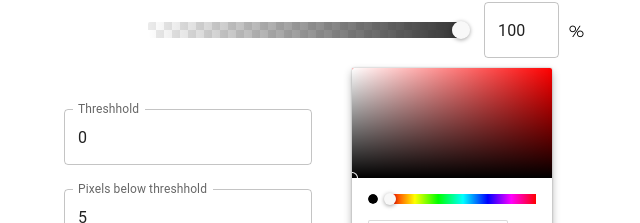
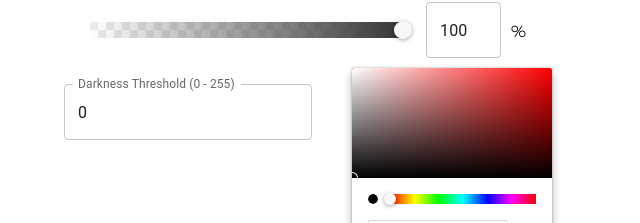
Before and after one commit to Pav-Denchev/xor-demo, a React (Create React App) app: page / in a window 1280 px wide. Shown: the part 729-952 px from the top of the page, without its empty margins (332-972 px from the left). Built offline with nearby package versions, Linux system fonts and the light colour scheme.

Commit message:
Remove pixels below threshold field

```diff
--- a/src/AppContainer.js
+++ b/src/AppContainer.js
@@ -13,7 +13,7 @@ export class AppContainer extends React.Component {
         super(props);
         this.fileChangedHandler = this.fileChangedHandler.bind(this);
         this.state = {
-            threshhold: 0,
+            threshold: 0,
             letters: [],
             backgroundImage: null,
             loading: false,
@@ -21,7 +21,7 @@ export class AppContainer extends React.Component {
             opacity: 1,
             opacityInputValue: 100,
             color: { hex: '#000000', rgb: { r: 0, g: 0, b: 0 } },
-            minPixelsBelowThreshhold: 5,
+            minPixelsBelowThreshold: 1,
             blockedCells: 0,
         };
     }
@@ -96,7 +96,7 @@ export class AppContainer extends React.Component {
         };
     };
 
-    blockCellsBelowThreshhold = async () => {
+    blockCellsBelowThreshold = async () => {
         return new Promise(async (resolve, reject) => {
             const imageHtml = document.querySelector(".image");
             const image1Html = document.querySelector(".image1");
@@ -126,11 +126,11 @@ export class AppContainer extends React.Component {
                 for (var h = 0; h < newLetters.length; h++) {
                     newLetters[h] = new Array(24);
                 }
-                let minPixelsBelowThreshhold;
-                if (!this.state.minPixelsBelowThreshhold) {
-                    minPixelsBelowThreshhold = 5;
+                let minPixelsBelowThreshold;
+                if (!this.state.minPixelsBelowThreshold) {
+                    minPixelsBelowThreshold = 1;
                 } else {
-                    minPixelsBelowThreshhold = this.state.minPixelsBelowThreshhold;
+                    minPixelsBelowThreshold = this.state.minPixelsBelowThreshold;
                 }
                 const height = 650;
                 const width = 500;
@@ -176,8 +176,8 @@ export class AppContainer extends React.Component {
 
                 for (let row = 0; row < 24; row++) {
                     for (let col = 0; col < 24; col++) {
-                        let belowThreshhold = false;
-                        let pixelsBelowThreshhold = 0;
+                        let belowThreshold = false;
+                        let pixelsBelowThreshold = 0;
                         let darkestPixel = {
                             row,
                             col,
@@ -213,12 +213,12 @@ export class AppContainer extends React.Component {
                                     }
                                 }
 
-                                if (grayscale <= parseFloat(this.state.threshhold)) {
-                                    pixelsBelowThreshhold++;
+                                if (grayscale <= parseFloat(this.state.threshold)) {
+                                    pixelsBelowThreshold++;
                                 }
 
-                                if (pixelsBelowThreshhold >= minPixelsBelowThreshhold) {
-                                    belowThreshhold = true;
+                                if (pixelsBelowThreshold >= minPixelsBelowThreshold) {
+                                    belowThreshold = true;
                                     newLetters[row][col] = '~';
                                     blockedCells++;
                                     break;
@@ -226,7 +226,7 @@ export class AppContainer extends React.Component {
                                     newLetters[row][col] = this.state.letters[row][col];
                                 }
                             }
-                            if (belowThreshhold) {
+                            if (belowThreshold) {
                                 break;
                             }
                         }
@@ -356,7 +356,7 @@ export class AppContainer extends React.Component {
                         </div>
                     </div>
                 </div>
-                <div style={{ display: 'flex', alignItems: 'center', width: '25%', marginTop: '10px' }}>
+                <div style={{ display: 'flex', alignItems: 'center', marginTop: '10px' }}>
                     <div style={{ position: 'relative', width: '316px', height: '16px' }}>
                         <AlphaPicker
                             color={{ h: 250, s: 0, l: 0.2, a: this.state.opacity }}
@@ -378,36 +378,18 @@ export class AppContainer extends React.Component {
                         <span style={{ marginLeft: 10 }}>%</span>
                     </div>
                 </div>
-                <div style={{ display: 'flex', alignItems: 'center', marginTop: '10px', marginBottom: '10px' }}>
+                <div style={{ display: 'flex', marginTop: '10px', marginBottom: '10px' }}>
                     <div style={{ display: 'flex', flexDirection: 'column', alignItems: 'center' }}>
                         <TextField
                             margin='normal'
                             type="number"
                             id="outlined-basic"
-                            label="Threshhold"
+                            label="Darkness Threshold (0 - 255)"
                             variant="outlined"
-                            value={this.state.threshhold}
+                            value={this.state.threshold}
                             onChange={(event) => {
                                 if (event.target.value >= 0 && event.target.value <= 255) {
-                                    this.setState({ threshhold: event.target.value });
-                                }
-                            }}
-                        />
-                        <TextField
-                            margin='normal'
-                            type="number"
-                            id="outlined-basic"
-                            label="Pixels below threshhold"
-                            variant="outlined"
-                            value={this.state.minPixelsBelowThreshhold}
-                            onChange={(event) => {
-                                if ((event.target.value > 0 && event.target.value <= 200) || event.target.value === '') {
-                                    this.setState({ minPixelsBelowThreshhold: event.target.value });
-                                }
-                            }}
-                            onBlur={() => {
-                                if (this.state.minPixelsBelowThreshhold === '') {
-                                    this.setState({ minPixelsBelowThreshhold: 5 });
+                                    this.setState({ threshold: event.target.value });
                                 }
                             }}
                         />
@@ -421,7 +403,7 @@ export class AppContainer extends React.Component {
                         style={{ marginRight: 5 }}
                         onClick={async () => {
                             this.setState({ loading: true });
-                            const result = await this.blockCellsBelowThreshhold();
+                            const result = await this.blockCellsBelowThreshold();
                             this.setState({ loading: false, letters: result });
                         }}
                         variant='outlined'
```
